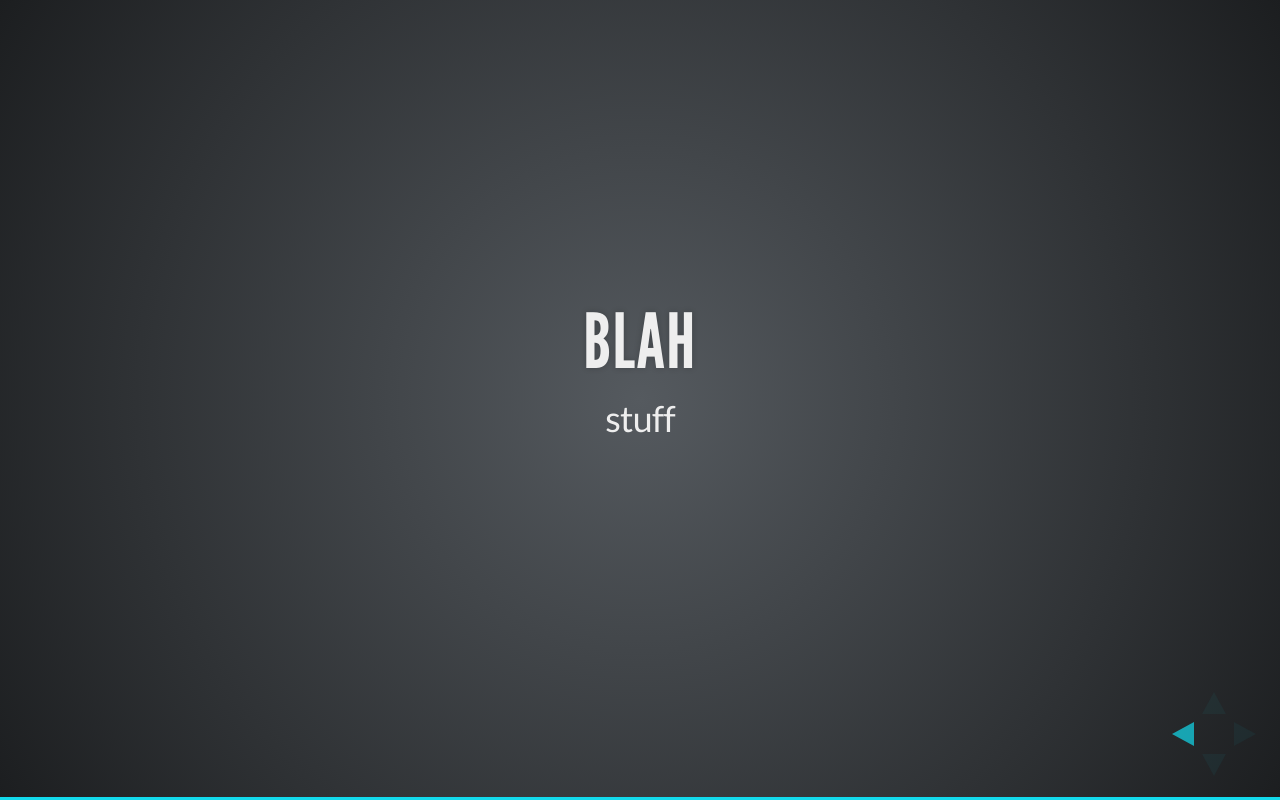
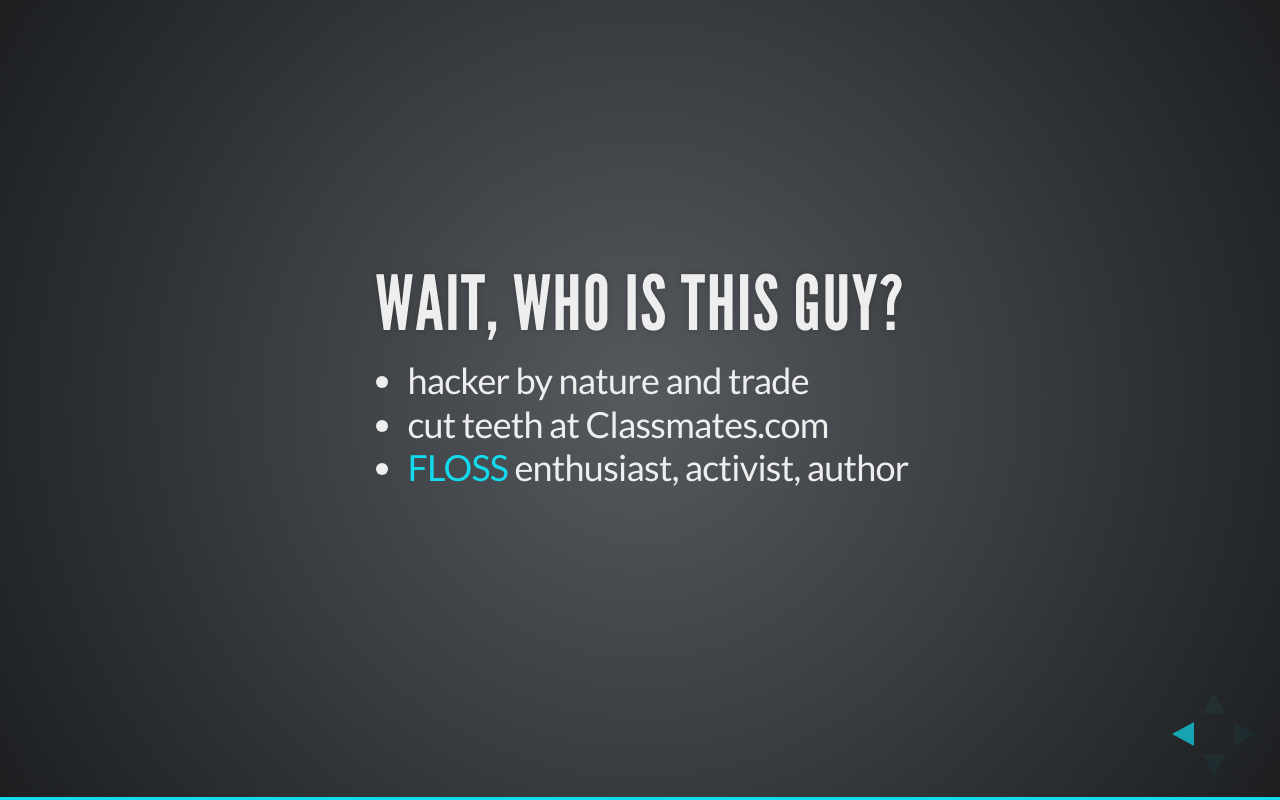
Before and after one commit to meonkeys/bgconcepts-explained, a website: page index.html in a window 1280 px wide. Both pictures are taken after a click on the element 1251 px from the left and 734 px from the top of the page. Drawn offline with Linux system fonts and the light colour scheme.

Commit message:
slides, tiny progress

```diff
--- a/index.html
+++ b/index.html
@@ -32,19 +32,22 @@
 <body>
   <div class="reveal">
     <div class="slides">
+
       <section>
         <h1>Bash and Git</h1>
-
-        <h3>Awesome For You, Now</h3>
-
-        <p><small>Created by <a href="http://adammonsen.com">Adam Monsen</a></small></p>
+        <h2>Awesome, For You, Right Now</h2>
+        <p>by <a href="http://adammonsen.com">Adam</a></p>
       </section>
 
       <section>
-        <h2>blah</h2>
+        <h2>Wait, who IS this guy?</h2>
+        <ul>
+          <li>hacker by nature and trade</li>
+          <li>cut teeth at Classmates.com</li>
+          <li><a href="https://en.wikipedia.org/wiki/FLOSS">FLOSS</a> enthusiast, activist, author</li>
+        </ul>
+      </section>
 
-        <p>stuff</p>
-      </section>
     </div> <!-- slides -->
   </div> <!-- reveal -->
 
```
